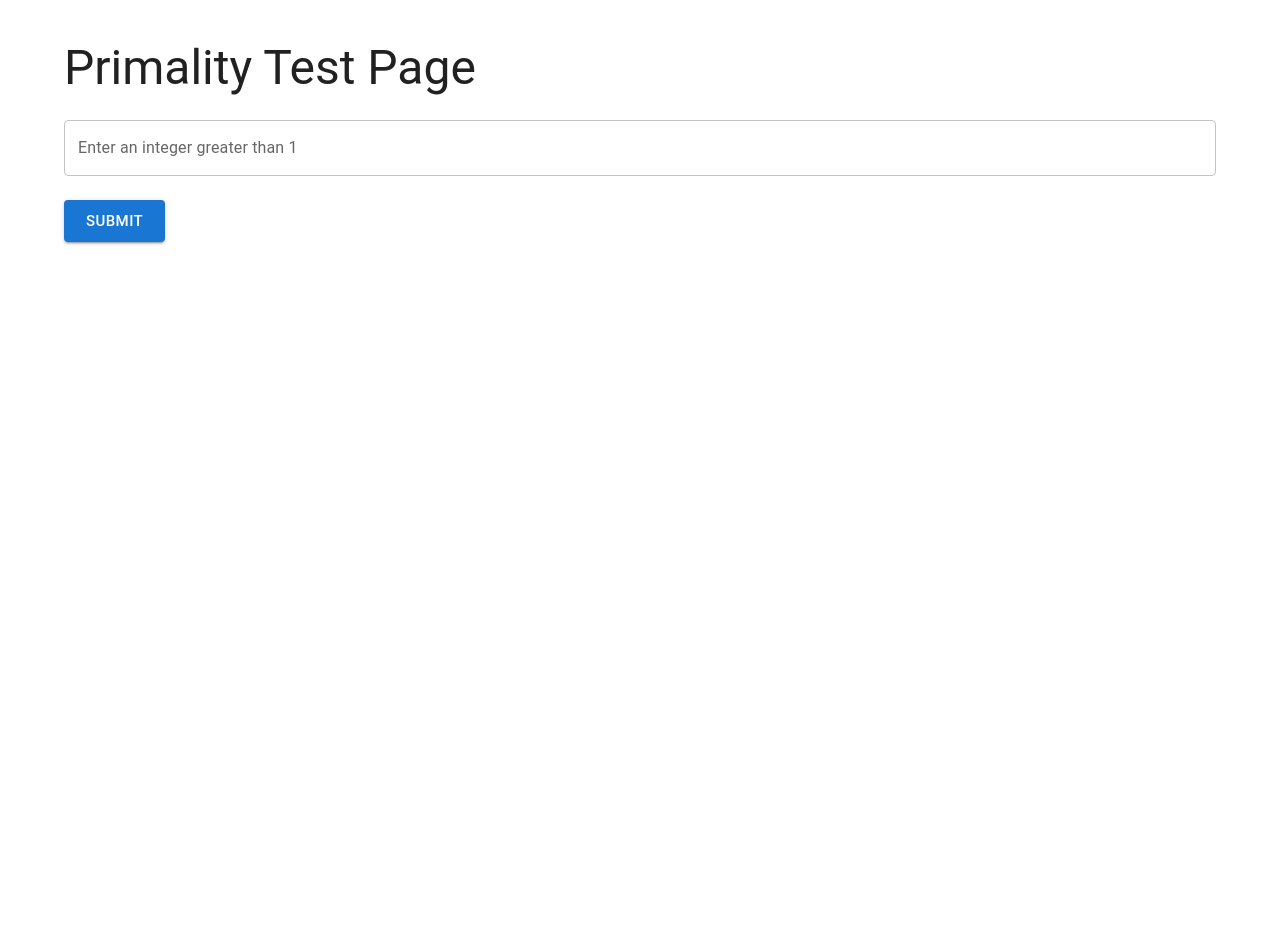
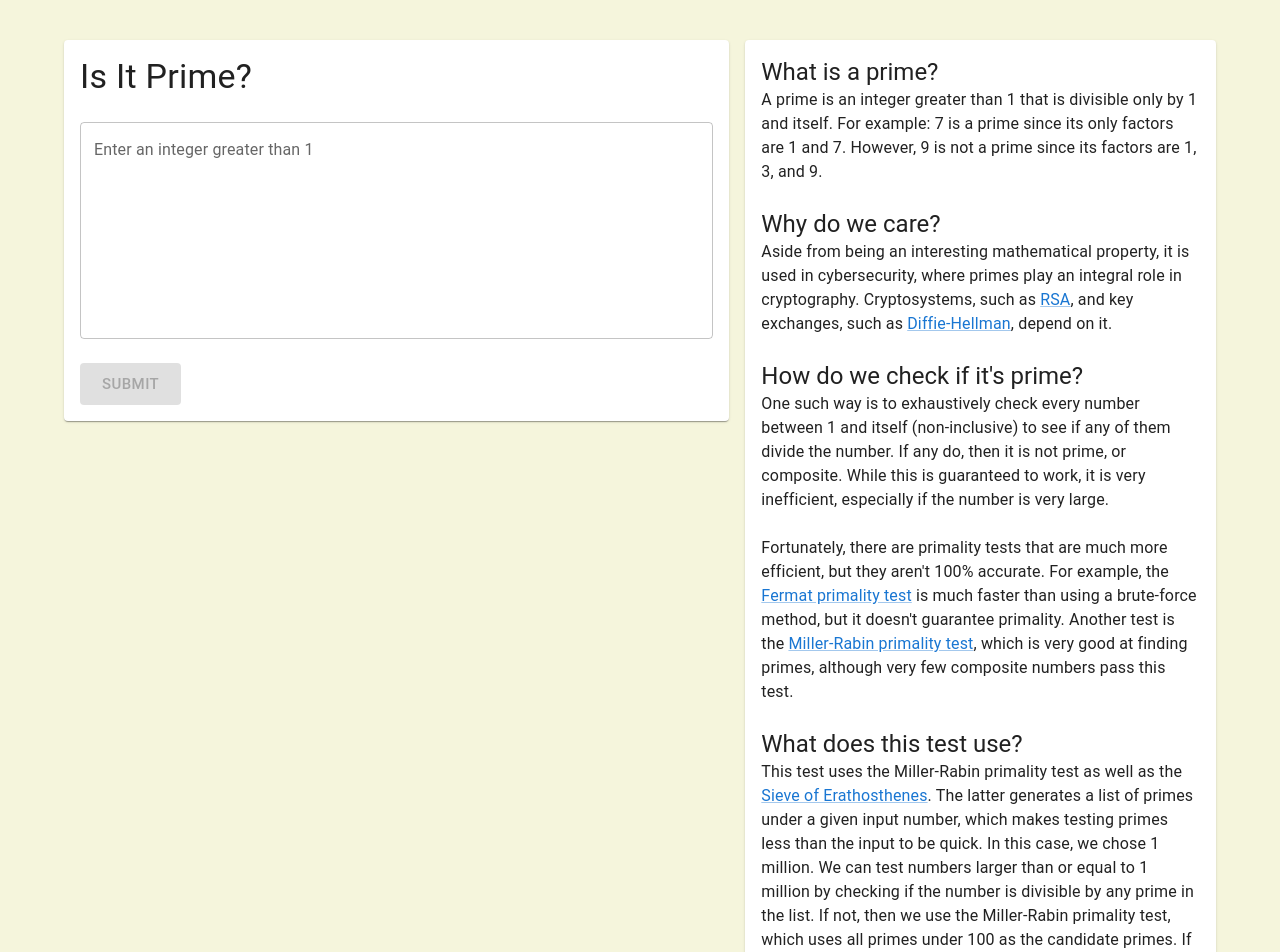
Before and after one commit to farnswj1/PrimalityTester, a React (Create React App) app in the folder frontend/: page / in a window 1280 px wide. Shown: the top 952 px of the page. Before the commit the page ends 800 px from the top, so only its background shows below. Built offline with nearby package versions, Linux system fonts and the light colour scheme.

Commit message:
enhanced the UI by making it look prettier

```diff
--- a/frontend/src/App.jsx
+++ b/frontend/src/App.jsx
@@ -2,10 +2,18 @@ import React from 'react';
 import { createTheme, ThemeProvider, CssBaseline, Container,  } from '@mui/material';
 import { BrowserRouter, Switch, Route } from 'react-router-dom';
 import PrimalityTest from './views/PrimalityTest';
+import Footer from './components/Footer';
 import Error404 from './views/Error404';
 
 const App = () => {
-  const theme = createTheme({});
+  const theme = createTheme({
+    palette: {
+      background: {
+        default: '#f5f5dc'
+      }
+    }
+  });
+
   return (
     <ThemeProvider theme={theme}>
       <CssBaseline />
@@ -17,6 +25,7 @@ const App = () => {
           </Switch>
         </BrowserRouter>
       </Container>
+      <Footer />
     </ThemeProvider>
   );
 };
--- /dev/null
+++ b/frontend/src/components/Footer/Footer.jsx
@@ -0,0 +1,12 @@
+import React from 'react';
+import { Box, Typography } from '@mui/material';
+
+const Footer = () => (
+	<Box sx={{ p: 2, mt: 'auto' }}>
+		<Typography variant="h6" align="center">
+			&copy; farnswj1 2022
+		</Typography>
+	</Box>
+);
+
+export default Footer;
--- /dev/null
+++ b/frontend/src/components/Footer/index.js
@@ -0,0 +1,3 @@
+import Footer from './Footer';
+
+export default Footer;
--- a/frontend/src/components/PrimalityTestForm/PrimalityTestForm.jsx
+++ b/frontend/src/components/PrimalityTestForm/PrimalityTestForm.jsx
@@ -1,21 +1,48 @@
-import React from 'react';
-import { Box, FormControl, TextField, Button } from '@mui/material';
+import React, { useState } from 'react';
+import { Paper, Box, Typography, FormControl, TextField, Button } from '@mui/material';
 
-const PrimalityTestForm = ({ handleSubmit }) => (
+const PrimalityTestForm = ({ handleSubmit }) => {
+	const [error, setError] = useState(false);
+	const [formChanged, setFormChanged] = useState(false);
+
+	const handleNumberChange = (event) => {
+		const number = event.target.value;
+		const intRegex = /^([2-9]|[1-9][0-9]+)$/;
+		setError(!intRegex.test(number));
+
+		if (!formChanged) {
+			setFormChanged(true);
+		}
+	};
+
+	return (
+		<Paper square={false} sx={{ p: 2 }}>
+			<Typography variant="h4">Is It Prime?</Typography>
 			<Box component="form" onSubmit={handleSubmit}>
 				<FormControl fullWidth variant="outlined">
 					<TextField
 						id="number"
 						label="Enter an integer greater than 1"
-				sx={{ mb: 3 }}
+						multiline={true}
+						rows={8}
+						sx={{ my: 3 }}
 						required
 						InputLabelProps={{ required: false }}
+						onChange={handleNumberChange}
+						error={error}
 					/>
 				</FormControl>
-		<Button variant="contained" type="submit" size="large">
+				<Button
+					variant="contained"
+					type="submit"
+					size="large"
+					disabled={error || !formChanged}
+				>
 					Submit
 				</Button>
 			</Box>
+		</Paper>
 	);
+}
 
 export default PrimalityTestForm;
--- /dev/null
+++ b/frontend/src/components/PrimalityTestInfo/PrimalityTestInfo.jsx
@@ -0,0 +1,66 @@
+import React from 'react';
+import { Paper, Box, Typography, Link } from '@mui/material';
+
+const PrimalityTestInfo = () => (
+	<Paper square={false} sx={{ p: 2 }}>
+		<Box sx={{ mb: 3 }}>
+			<Typography variant="h5">What is a prime?</Typography>
+			<Typography>
+				A prime is an integer greater than 1 that is divisible only by 1 and itself.
+				For example: 7 is a prime since its only factors are 1 and 7. However,
+				9 is not a prime since its factors are 1, 3, and 9.
+			</Typography>
+		</Box>
+		<Box sx={{ mb: 3 }}>
+			<Typography variant="h5">Why do we care?</Typography>
+			<Typography>
+				Aside from being an interesting mathematical property, it is used in
+				cybersecurity, where primes play an integral role in cryptography.
+				Cryptosystems, such
+				as <Link href="https://en.wikipedia.org/wiki/RSA_(cryptosystem)">RSA</Link>,
+				and key exchanges, such
+				as <Link href="https://en.wikipedia.org/wiki/Diffie%E2%80%93Hellman_key_exchange">
+					Diffie-Hellman
+				</Link>, depend on it.
+			</Typography>
+		</Box>
+		<Box sx={{ mb: 3 }}>
+			<Typography variant="h5">How do we check if it's prime?</Typography>
+			<Typography sx={{ mb: 3 }}>
+				One such way is to exhaustively check every number between 1 and itself
+				(non-inclusive) to see if any of them divide the number. If any do, then
+				it is not prime, or composite. While this is guaranteed to work, it is
+				very inefficient, especially if the number is very large.
+			</Typography>
+			<Typography>
+				Fortunately, there are primality tests that are much more efficient, but
+				they aren't 100% accurate. For example,
+				the <Link href="https://en.wikipedia.org/wiki/Fermat_primality_test">
+					Fermat primality test
+				</Link> is much faster than using a brute-force method, but it doesn't
+				guarantee primality. Another test is
+				the <Link href="https://en.wikipedia.org/wiki/Miller%E2%80%93Rabin_primality_test">
+					Miller-Rabin primality test
+				</Link>, which is very good at finding primes, although very few composite
+				numbers pass this test.
+			</Typography>
+		</Box>
+		<Box>
+			<Typography variant="h5">What does this test use?</Typography>
+			<Typography>
+				This test uses the Miller-Rabin primality test as well as
+				the <Link href="https://en.wikipedia.org/wiki/Sieve_of_Eratosthenes">
+					Sieve of Erathosthenes
+				</Link>. The latter generates a list of primes under a given input number,
+				which makes testing primes less than the input to be quick. In this case,
+				we chose 1 million. We can test numbers larger than or equal to 1 million
+				by checking if the number is divisible by any prime in the list. If not,
+				then we use the Miller-Rabin primality test, which uses all primes under
+				100 as the candidate primes. If the number passes all of these tests, then
+				the number is considered to be prime.
+			</Typography>
+		</Box>
+	</Paper>
+);
+
+export default PrimalityTestInfo;
--- /dev/null
+++ b/frontend/src/components/PrimalityTestInfo/index.js
@@ -0,0 +1,3 @@
+import PrimalityTestInfo from './PrimalityTestInfo';
+
+export default PrimalityTestInfo;
--- a/frontend/src/views/Error404/Error404.jsx
+++ b/frontend/src/views/Error404/Error404.jsx
@@ -1,8 +1,34 @@
 import React from 'react';
-import { Typography } from '@mui/material';
+import { Link } from 'react-router-dom';
+import { Box, Grid, Paper, Typography, Button } from '@mui/material';
 
 const Error404 = () => (
-  <Typography variant="h3">Error 404 Page</Typography>
+  <Box>
+    <Grid
+      spacing={2}
+      justifyContent="center"
+      align="center"
+      container
+    >
+      <Grid item xs={6}>
+        <Box>
+          <Paper square={false} sx={{ p: 2 }}>
+            <Typography variant="h5">Page Not Found</Typography>
+            <Typography>
+              Fun fact: 404 is not prime. Also, this page doesn't exist.
+            </Typography>
+          </Paper>
+        </Box>
+        <Box sx={{ mt: 3 }}>
+          <Link to="/">
+            <Button variant="contained">
+              Go Home
+            </Button>
+          </Link>
+        </Box>
+      </Grid>
+    </Grid>
+  </Box>
 );
 
 export default Error404;
--- a/frontend/src/views/PrimalityTest/PrimalityTest.jsx
+++ b/frontend/src/views/PrimalityTest/PrimalityTest.jsx
@@ -1,20 +1,23 @@
 import React, { useState } from 'react';
-import { Box, Typography } from '@mui/material';
+import { Grid, Box, Typography, LinearProgress } from '@mui/material';
 import PrimalityTestForm from '../../components/PrimalityTestForm';
+import PrimalityTestInfo from '../../components/PrimalityTestInfo';
 import axios from 'axios';
 
 const PrimalityTest = () => {
+  const [loading, setLoading] = useState(false);
   const [result, setResult] = useState(null);
   const [error, setError] = useState(null);
 
   const handleSubmit = (event) => {
     event.preventDefault();
+    setLoading(true);
 
     let params = '';
     const number = event.target.number.value;
 
     if (number) {
-      params = `?number=${encodeURIComponent(number)}`
+      params = `?number=${encodeURIComponent(number)}`;
     }
 
     const url = process.env.REACT_APP_API_URL + 'primality_testing/' + params;
@@ -27,22 +30,45 @@ const PrimalityTest = () => {
         setResult(null);
         setError(error.response.status);
       });
+
+    setLoading(false);
   }
 
   return (
     <Box>
-      <Typography variant="h3" sx={{ mb: 3 }}>Primality Test Page</Typography>
+      <Grid spacing={2} container>
+        <Grid item xs={12} sm={12} md={12} lg={7}>
+          <Box>
+            <Box>
               <PrimalityTestForm handleSubmit={handleSubmit} />
+            </Box>
+            <Box sx={{ my: 5 }}>
               {
-        error !== null && (
-          <Typography color="red">Please enter a number.</Typography>
+                loading && (
+                  <LinearProgress color="success" />
                 )
               }
               {
-        result !== null && (
-          <Typography>{result ? 'Prime' : 'Not Prime'}</Typography>
+                !loading && error !== null && (
+                  <Typography variant="h4" align="center" color="error">
+                    Please enter a number.
+                  </Typography>
                 )
               }
+              {
+                !loading && result !== null && (
+                  <Typography variant="h4" align="center">
+                    {result ? 'Prime' : 'Not Prime'}
+                  </Typography>
+                )
+              }
+            </Box>
+          </Box>
+        </Grid>
+        <Grid item xs={12} sm={12} md={12} lg={5}>
+          <PrimalityTestInfo />
+        </Grid>
+      </Grid>
     </Box>
   );
 }
```
Also changed, not shown: 1 other file (tests, documents, lock files or other folders). Lines whose indentation alone changed are shown as unchanged.
